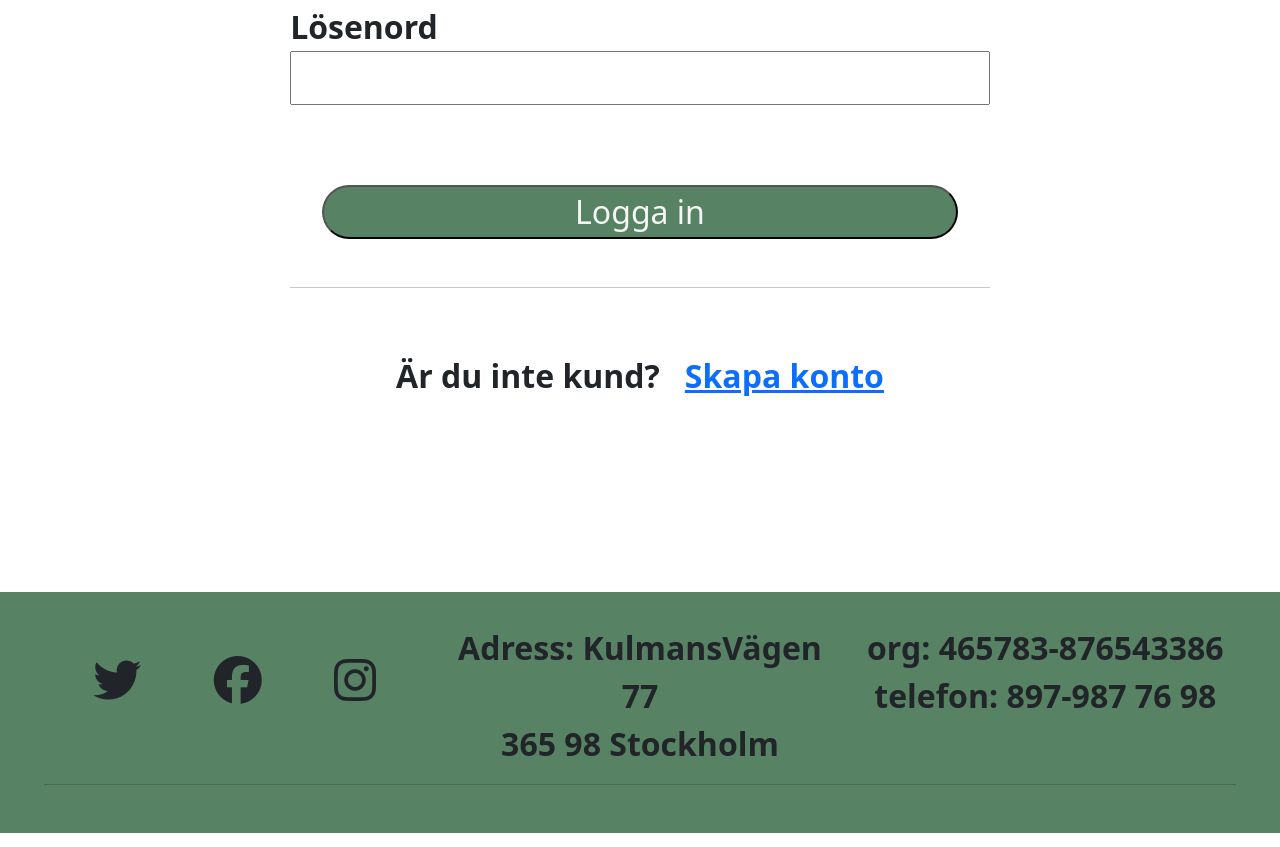
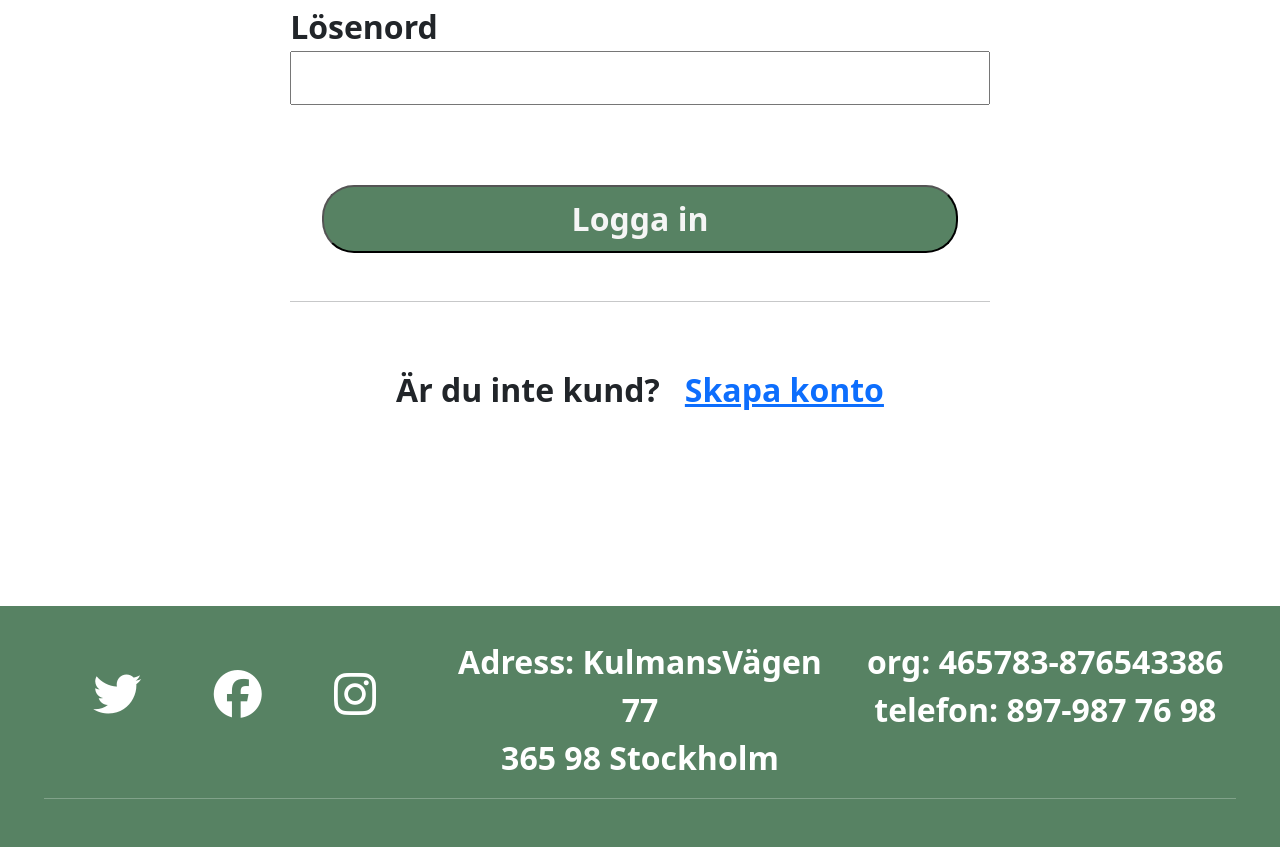
Before and after one commit to dilanmahmod/RYMDEN, a plain HTML site: page anställdLoggin.html in a window 1280 px wide. Shown: the part 513-1360 px from the top of the page. Drawn offline with nearby package versions, Linux system fonts and the light colour scheme.

Commit message:
text färg ändard

```diff
--- a/index.css
+++ b/index.css
@@ -20,6 +20,8 @@ button{
   color: whitesmoke;
   padding-left: 8rem;
   padding-right: 8rem;
+  padding: 0.5rem;
+  font-weight: bold;
 }
 .text{
   display: flex;
@@ -32,8 +34,10 @@ button{
   font-size: 2rem;
   background-color:#578263;
   font-weight:600;
+  color: white;
 }
 .fab{
   font-size: 3rem;
   margin: 2rem;
+  color: white;
 }
```
